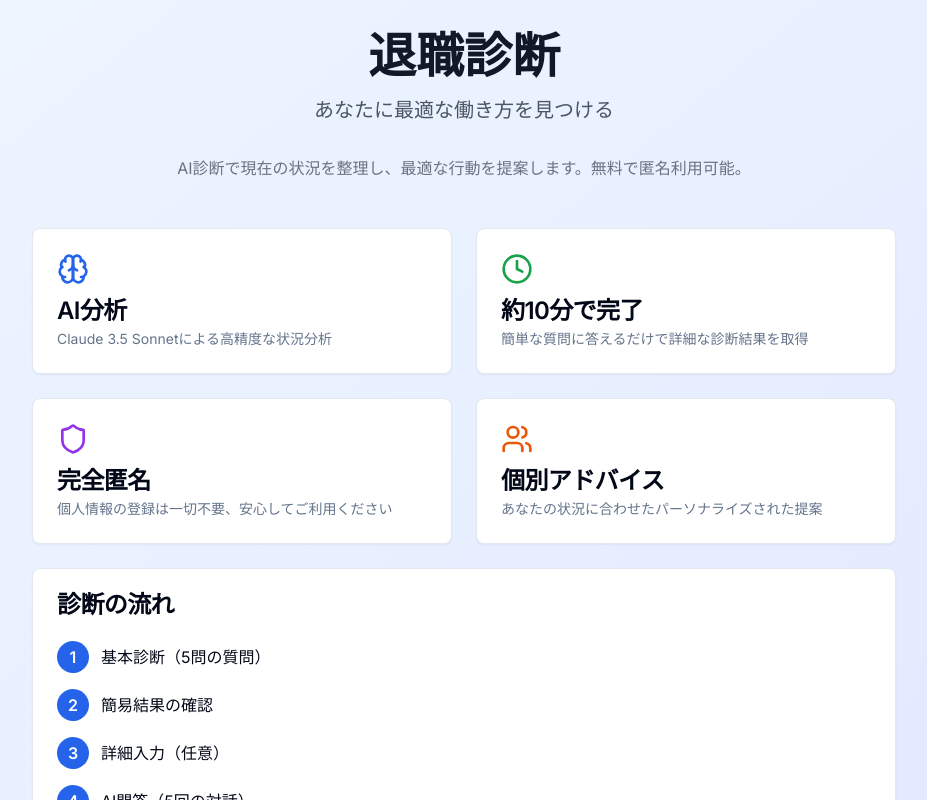
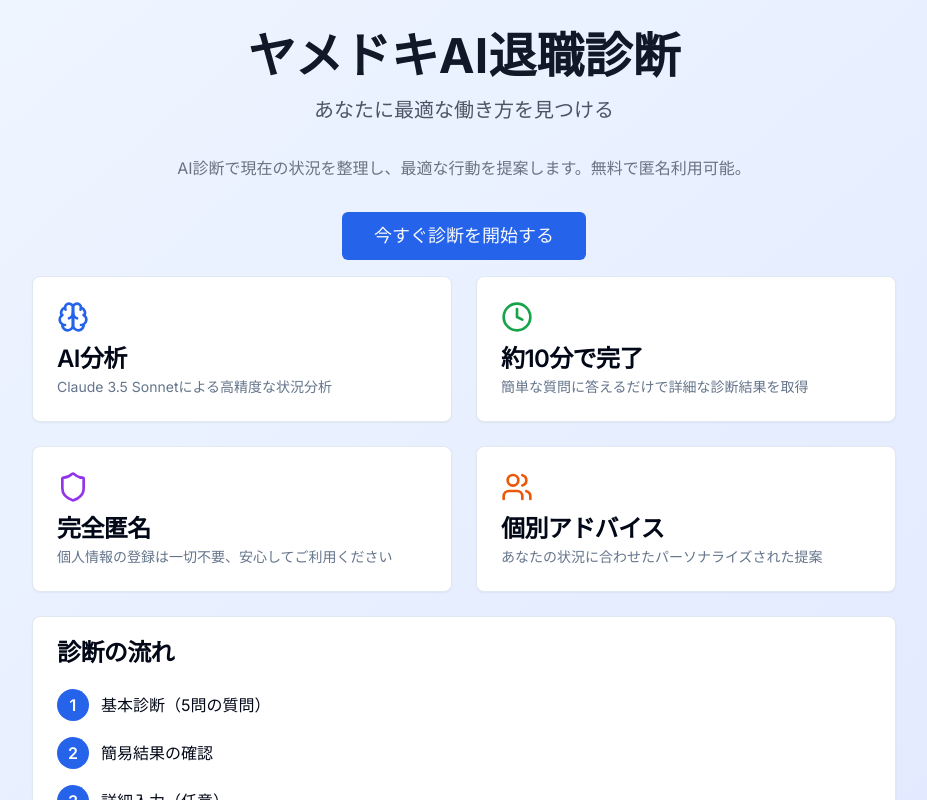
Before and after one commit to kuromame0210/retirement-diagnosis-app, a Next.js app: page / in a window 1280 px wide. Shown: the top 800 px of the page, without its empty margins (176-1103 px from the left). Built offline with nearby package versions, Linux system fonts and the light colour scheme; no server answers.

Commit message:
トップページのタイトルを「ヤメドキAI退職診断」に変更し、ファーストビューにCTAボタンを追加
🤖 Generated with [Claude Code](https://claude.ai/code)

Co-Authored-By: Claude <noreply@anthropic.com>

```diff
--- a/app/page.tsx
+++ b/app/page.tsx
@@ -10,12 +10,22 @@ export default function HomePage() {
 
   return (
     <div className="container mx-auto px-4 py-8 max-w-4xl">
-      <div className="text-center mb-12">
-        <h1 className="text-4xl md:text-5xl font-bold text-gray-900 mb-4">退職診断</h1>
+      <div className="text-center" style={{ margin:" 2rem 0;" }}>
+        <h1 className="text-4xl md:text-5xl font-bold text-gray-900 mb-4">ヤメドキAI退職診断</h1>
         <p className="text-xl text-gray-600 mb-8">あなたに最適な働き方を見つける</p>
-        <p className="text-gray-500 max-w-2xl mx-auto">
+        <p className="text-gray-500 max-w-2xl mx-auto mb-8">
           AI診断で現在の状況を整理し、最適な行動を提案します。無料で匿名利用可能。
         </p>
+        <Link href="/diagnosis/basic">
+          <Button size="lg" className="text-lg mb-4" style={{ padding: "1.5rem 2rem" }}
+          onClick={() => {
+            console.log("HomePage: Start diagnosis button clicked (hero)")
+            trackEvent('start_diagnosis', { step: 1, location: 'hero' })
+          }}
+          >
+            今すぐ診断を開始する
+          </Button>
+        </Link>
       </div>
 
       <div className="grid md:grid-cols-2 gap-6 mb-6">
```
